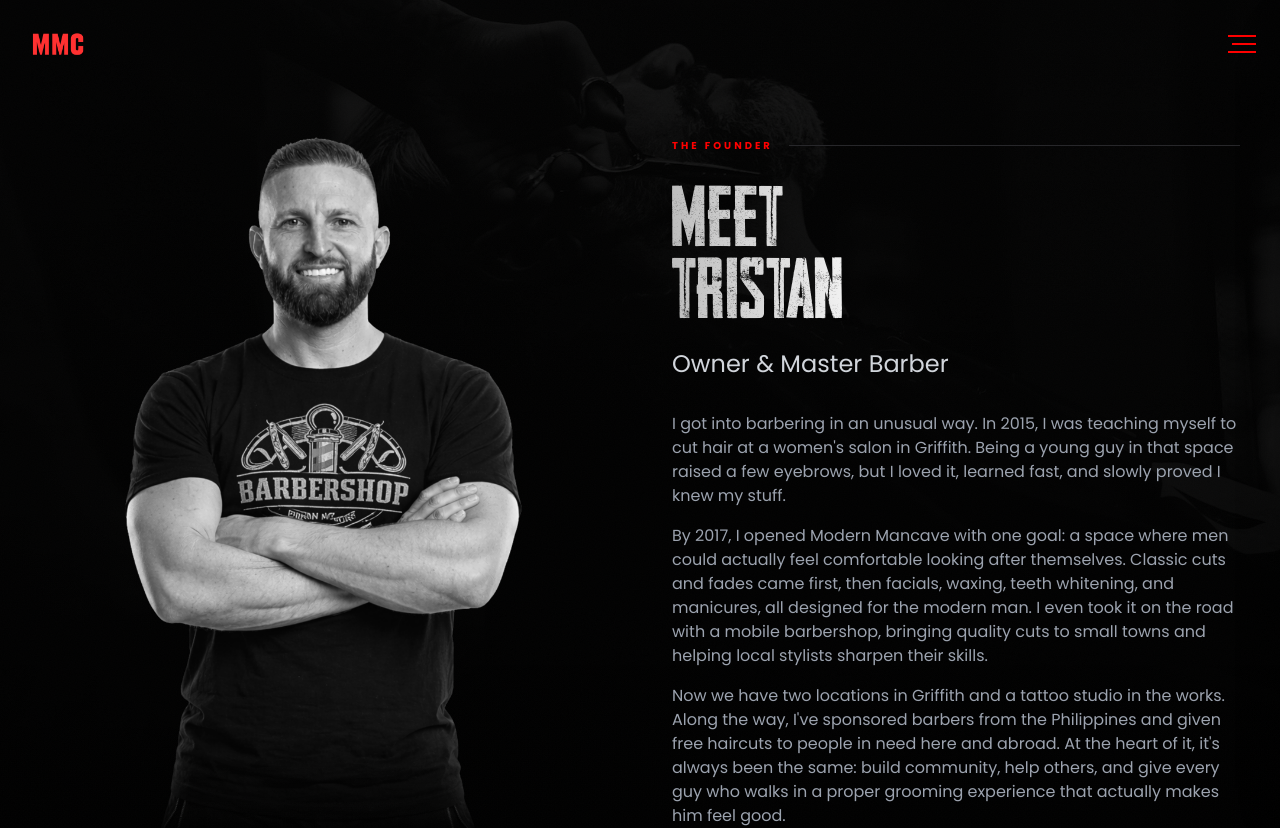
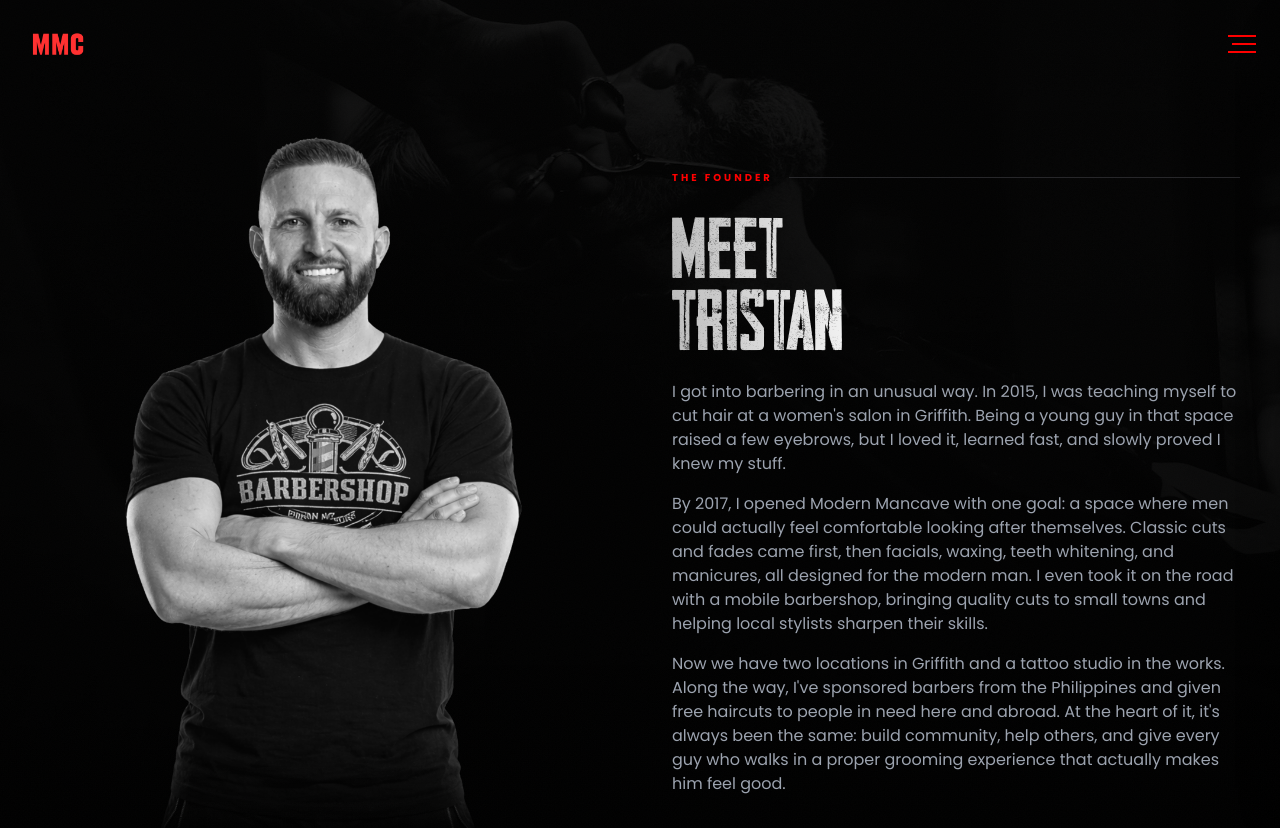
Before and after one commit to pannocotta/modernmancave-v2, a Next.js app: page /team in a window 1280 px wide. Shown: the top 828 px of the page. Built offline with nearby package versions, Linux system fonts and the light colour scheme.

Commit message:
fix: remove Owner & Master Barber from Tristan's section

```diff
--- a/app/team/page.tsx
+++ b/app/team/page.tsx
@@ -49,7 +49,7 @@
               <h1 className="font-headliner text-5xl md:text-7xl gradient-heading leading-[0.9] mb-2">
                 MEET<br />TRISTAN
               </h1>
-              <p className="text-xl md:text-2xl text-gray-300 mb-8">Owner &amp; Master Barber</p>
+
 
               <div className="space-y-4 text-gray-400 leading-relaxed text-sm md:text-base">
                 <p>
```
